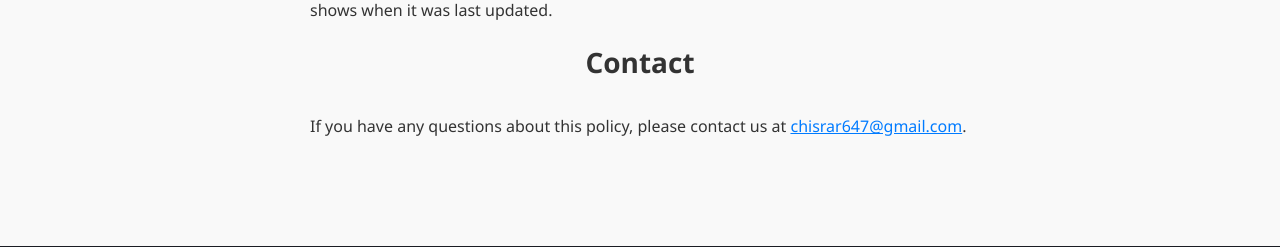
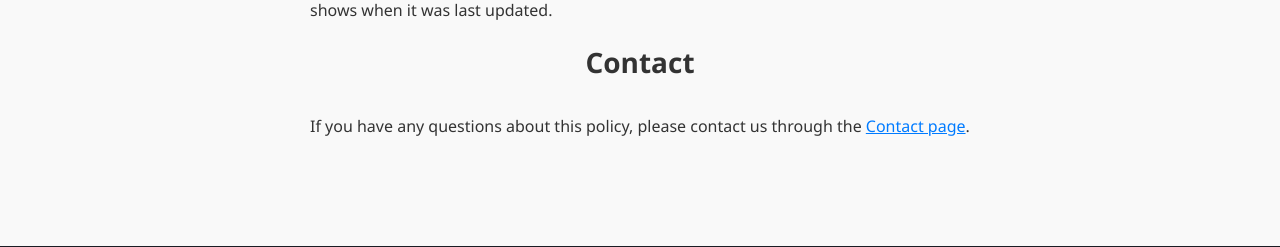
Before and after one commit to Ch-israr/twitter, a Flask app: page /privacy in a window 1280 px wide. Shown: the part 1423-1670 px from the top of the page. Run offline with Flask 3, Linux system fonts and the light colour scheme; some libraries are stand-ins or nearby versions.

Commit message:
Remove personal email from Privacy Policy

```diff
--- a/templates/privacy.html
+++ b/templates/privacy.html
@@ -35,7 +35,7 @@
         <p>We may update this Privacy Policy from time to time. The date at the top of this page shows when it was last updated.</p>
 
         <h2>Contact</h2>
-        <p>If you have any questions about this policy, please contact us at <a href="mailto:chisrar647@gmail.com">chisrar647@gmail.com</a>.</p>
+        <p>If you have any questions about this policy, please contact us through the <a href="/contact">Contact page</a>.</p>
       </div>
     </section>
 {% endblock %}
```
